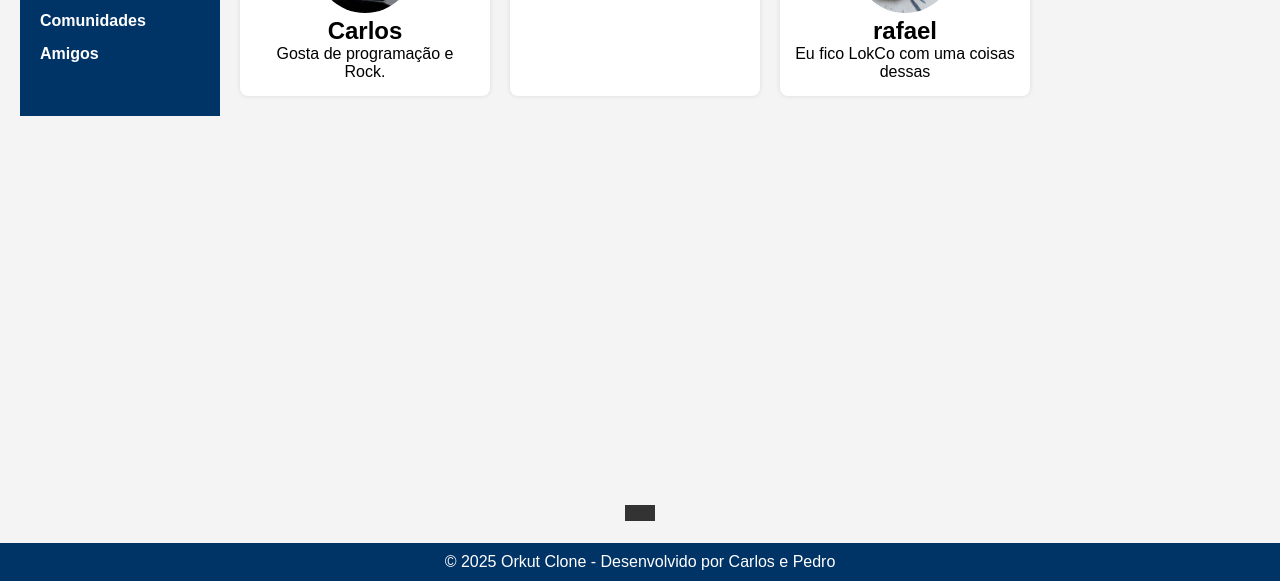
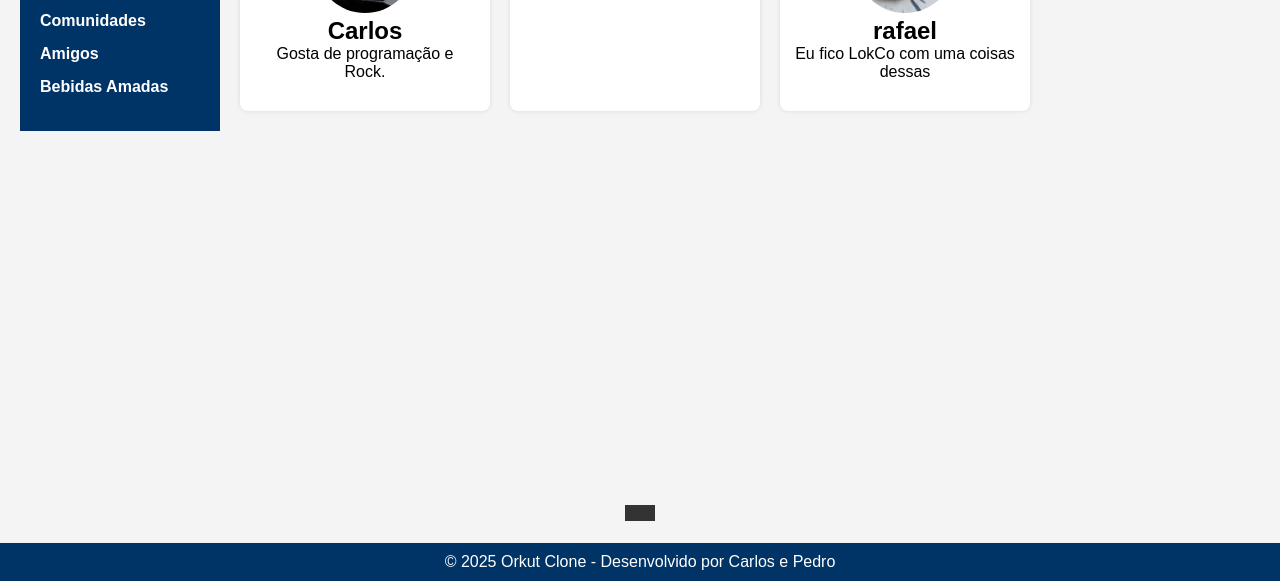
Before and after one commit to August-M-M/pedro-e-carlos-site, a plain HTML site: page index.html in a window 1280 px wide. Shown: the part 219-800 px from the top of the page. Drawn offline with Linux system fonts and the light colour scheme.

Commit message:
Adiciona página Bebidas Amadas e link no menuu

```diff
--- a/index.html
+++ b/index.html
@@ -19,6 +19,7 @@
   <li><a href="#" onmouseover="showHint('Ver suas fotos')">Fotos</a></li>
   <li><a href="#" onmouseover="showHint('Ver comunidades')">Comunidades</a></li>
   <li><a href="#" onmouseover="showHint('Ver amigos')">Amigos</a></li>
+  <li><a href="#" onmouseover="showHint('Veja suas bebidas favoritas!')">Bebidas Amadas</a></li>
 </ul>
     </aside>
 
```
Lines whose indentation alone changed are shown as unchanged.
